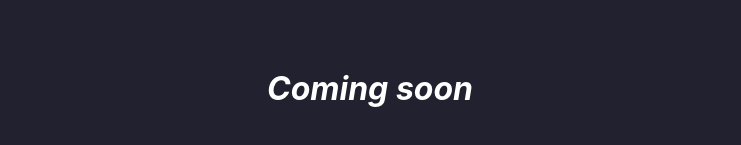
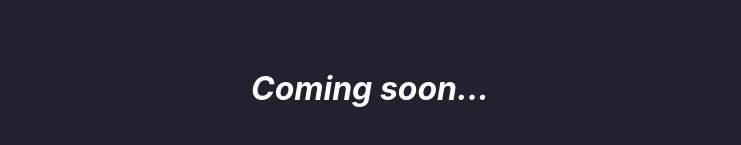
Before and after one commit to Creanick/freedomcalculator, a React (Create React App) app: page / in a window 1280 px wide. Shown: the part 373-518 px from the top of the page, without its empty margins (270-1011 px from the left). Built offline with nearby package versions, Linux system fonts and the light colour scheme.

Commit message:
added freedomcalculator.tech homepage

```diff
--- a/package.json
+++ b/package.json
@@ -2,6 +2,7 @@
   "name": "freedomcalculator",
   "version": "0.1.0",
   "private": false,
+  "homepage": "https://freedomcalculator.tech",
   "dependencies": {
     "@testing-library/jest-dom": "^5.15.1",
     "@testing-library/react": "^11.2.7",
--- a/src/App.tsx
+++ b/src/App.tsx
@@ -4,7 +4,7 @@ function App() {
   return (
     <div className="App">
       <h1>Financial Freedom Calculator</h1>
-      <h2>Coming soon</h2>
+      <h2>Coming soon...</h2>
     </div>
   );
 }
```
